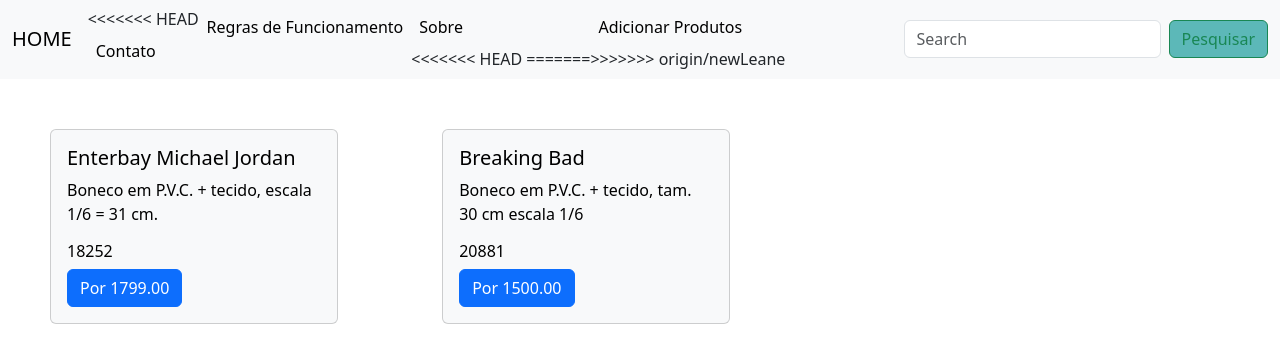
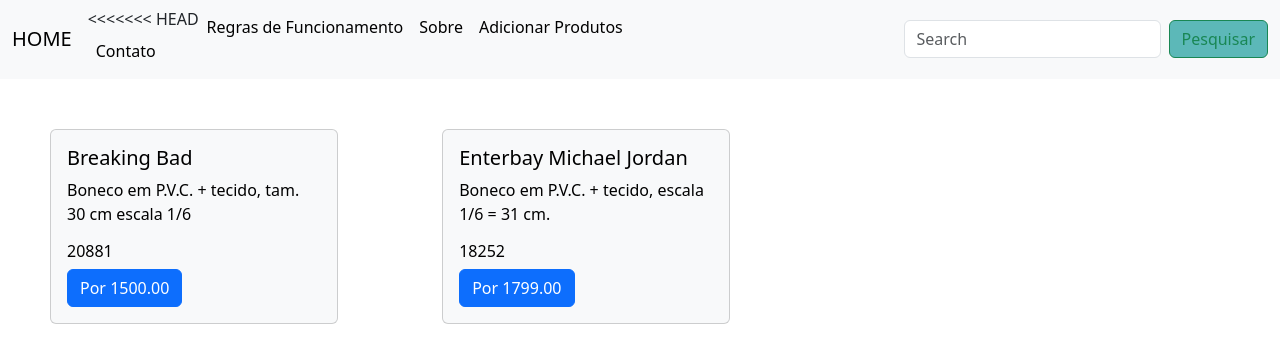
Before and after one commit to Leane212/python_avancado, a Django app: page / in a window 1280 px wide. Shown: the part 291-628 px from the top of the page. Run offline with Django 5.2, Linux system fonts and the light colour scheme; data comes from the database, SQL or seed files in the repository.

Commit message:
att banco

```diff
--- a/LojaMiniaturas/lojaMiniaturas_app/templates/base.html
+++ b/LojaMiniaturas/lojaMiniaturas_app/templates/base.html
@@ -88,12 +88,9 @@
           </li>
           <li class="nav-item">
             <a class="nav-link active" href="{% url 'sobre' %}">Sobre</a>
-<<<<<<< HEAD
-=======
           </li>
           <li class="nav-item">
             <a class="nav-link active" href="{% url 'add_produtos' %}">Adicionar Produtos</a>
->>>>>>> origin/newLeane
           </li>
 
         </ul>
```
Also changed, not shown: LojaMiniaturas/db.sqlite3.
